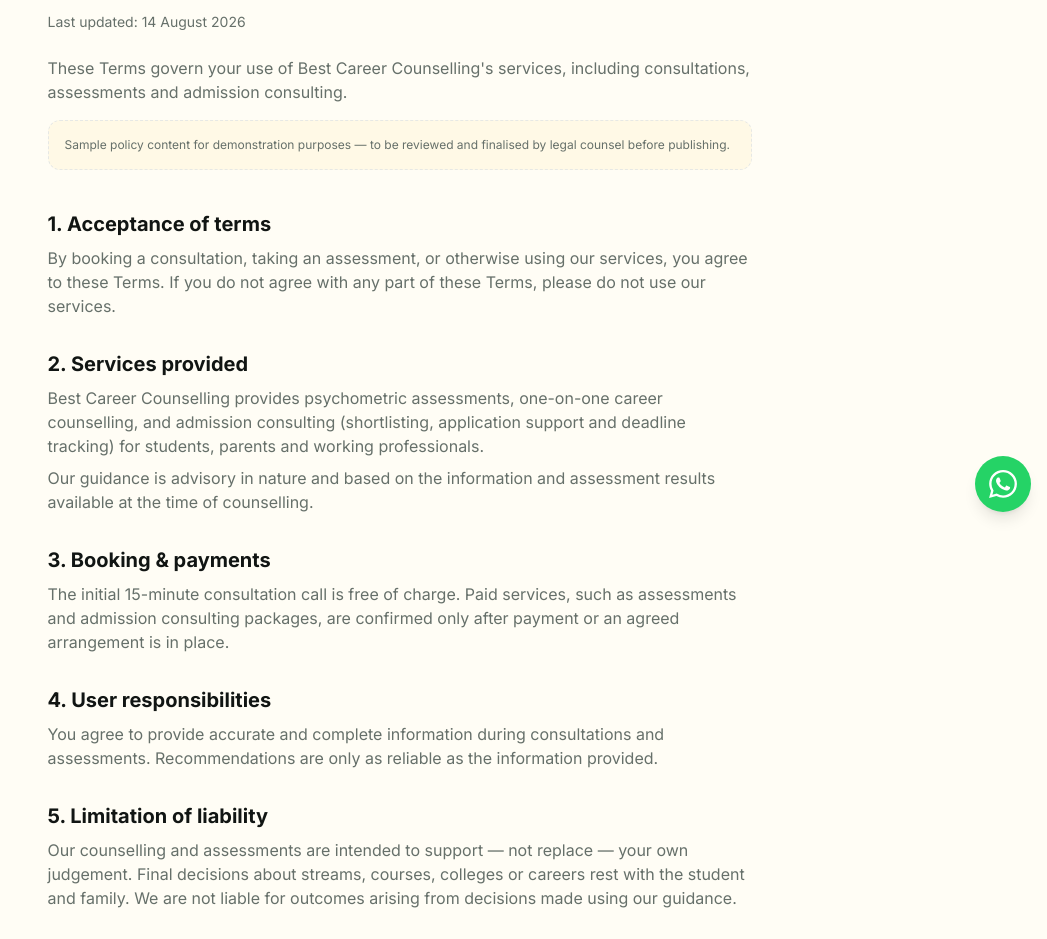
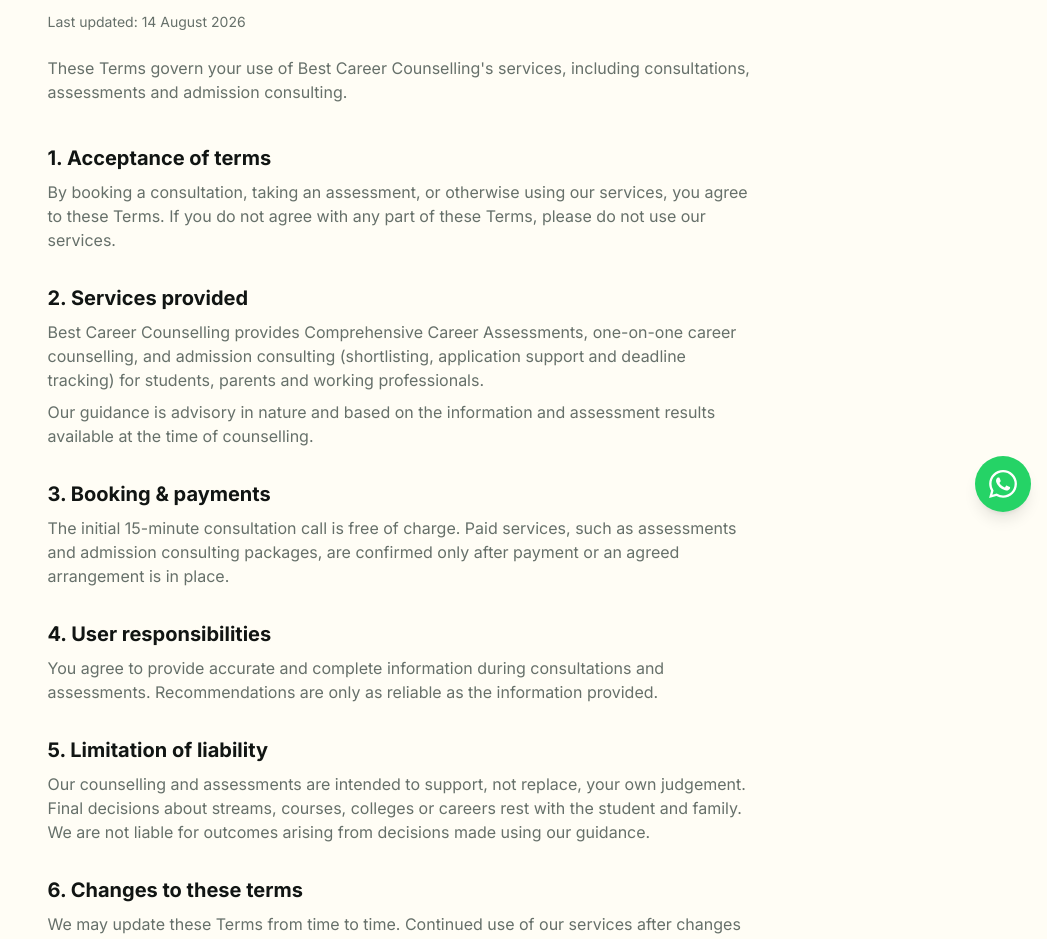
Before and after one commit to greenthera/bestcareercounselling.com, a React (Vite) app: page /terms in a window 1280 px wide. Shown: the part 264-1203 px from the top of the page, without its empty margins (233-1280 px from the left). Built offline with nearby package versions, Linux system fonts and the light colour scheme; no server answers.

Commit message:
fix: remove disclaimer note and em dashes, update Terms to Comprehensive Career Assessment (#344)

```diff
--- a/src/components/legal/LegalPageLayout.tsx
+++ b/src/components/legal/LegalPageLayout.tsx
@@ -19,10 +19,6 @@
         <h1 className="text-4xl font-bold text-ink md:text-5xl">{title}</h1>
         <p className="mt-2 text-sm text-muted-ink">Last updated: {lastUpdated}</p>
         <p className="mt-6 text-muted-ink">{intro}</p>
-        <p className="mt-4 rounded-xl border border-dashed border-neutral-border bg-soft-cream p-4 text-xs text-muted-ink">
-          Sample policy content for demonstration purposes — to be reviewed and finalised by legal counsel before
-          publishing.
-        </p>
       </Reveal>
 
       <div className="mt-10 space-y-8">
--- a/src/pages/PrivacyPolicy.tsx
+++ b/src/pages/PrivacyPolicy.tsx
@@ -12,7 +12,7 @@
   {
     heading: '2. Information we collect',
     paragraphs: [
-      "We collect information you provide directly — such as your name, phone number, email address, current class or status, and any details shared during a consultation call, assessment or counselling session.",
+      'We collect information you provide directly, such as your name, phone number, email address, current class or status, and any details shared during a consultation call, assessment or counselling session.',
       'We may also collect basic technical information (such as browser type and pages visited) through standard website analytics to help us understand how the site is used.',
     ],
   },
@@ -26,7 +26,7 @@
   {
     heading: '4. Sharing of information',
     paragraphs: [
-      'We do not sell or rent your personal information. We may share limited information with trusted service providers strictly to deliver our services — for example, sending you booking confirmations over WhatsApp.',
+      'We do not sell or rent your personal information. We may share limited information with trusted service providers strictly to deliver our services, for example, sending you booking confirmations over WhatsApp.',
     ],
   },
   {
--- a/src/pages/Terms.tsx
+++ b/src/pages/Terms.tsx
@@ -12,7 +12,7 @@
   {
     heading: '2. Services provided',
     paragraphs: [
-      'Best Career Counselling provides psychometric assessments, one-on-one career counselling, and admission consulting (shortlisting, application support and deadline tracking) for students, parents and working professionals.',
+      'Best Career Counselling provides Comprehensive Career Assessments, one-on-one career counselling, and admission consulting (shortlisting, application support and deadline tracking) for students, parents and working professionals.',
       'Our guidance is advisory in nature and based on the information and assessment results available at the time of counselling.',
     ],
   },
@@ -31,7 +31,7 @@
   {
     heading: '5. Limitation of liability',
     paragraphs: [
-      'Our counselling and assessments are intended to support — not replace — your own judgement. Final decisions about streams, courses, colleges or careers rest with the student and family. We are not liable for outcomes arising from decisions made using our guidance.',
+      'Our counselling and assessments are intended to support, not replace, your own judgement. Final decisions about streams, courses, colleges or careers rest with the student and family. We are not liable for outcomes arising from decisions made using our guidance.',
     ],
   },
   {
```
